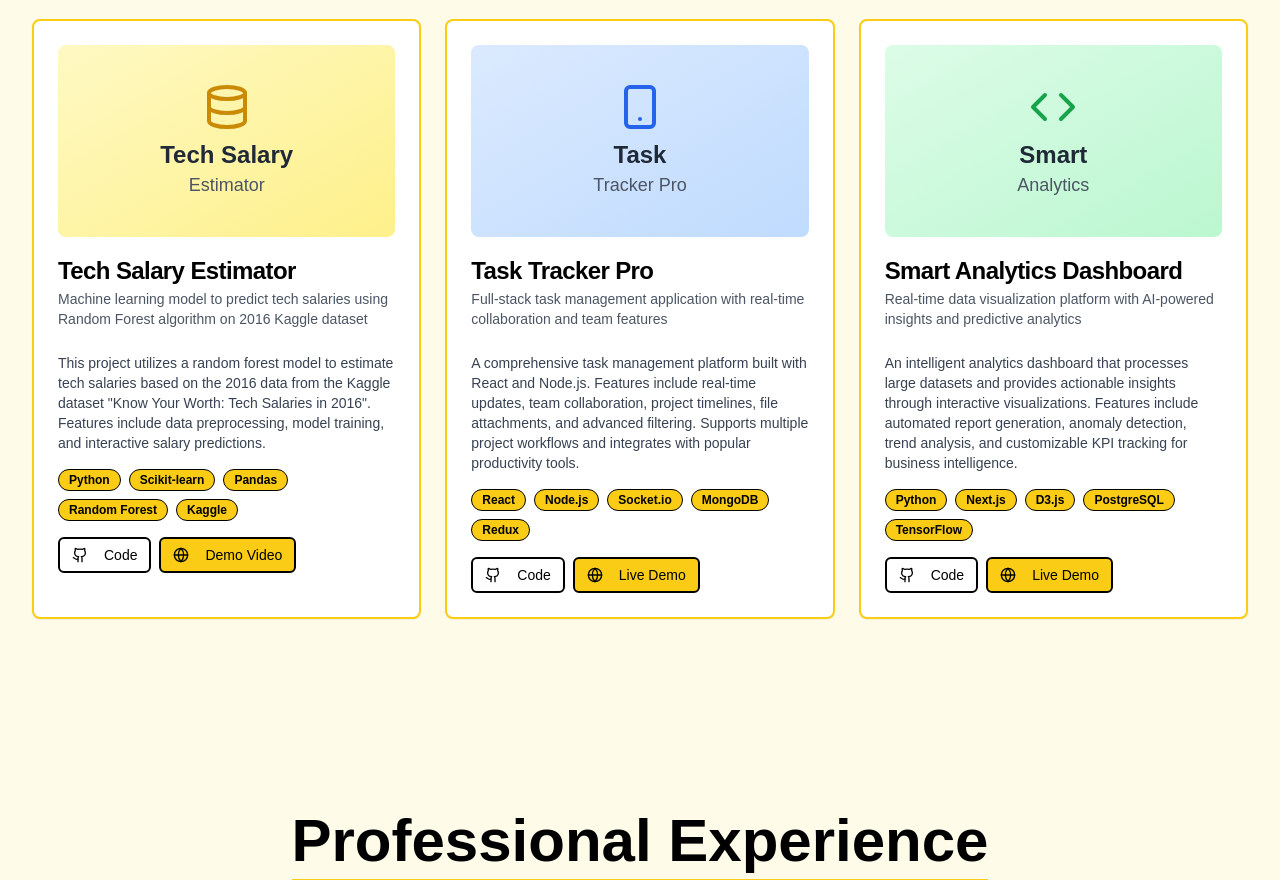
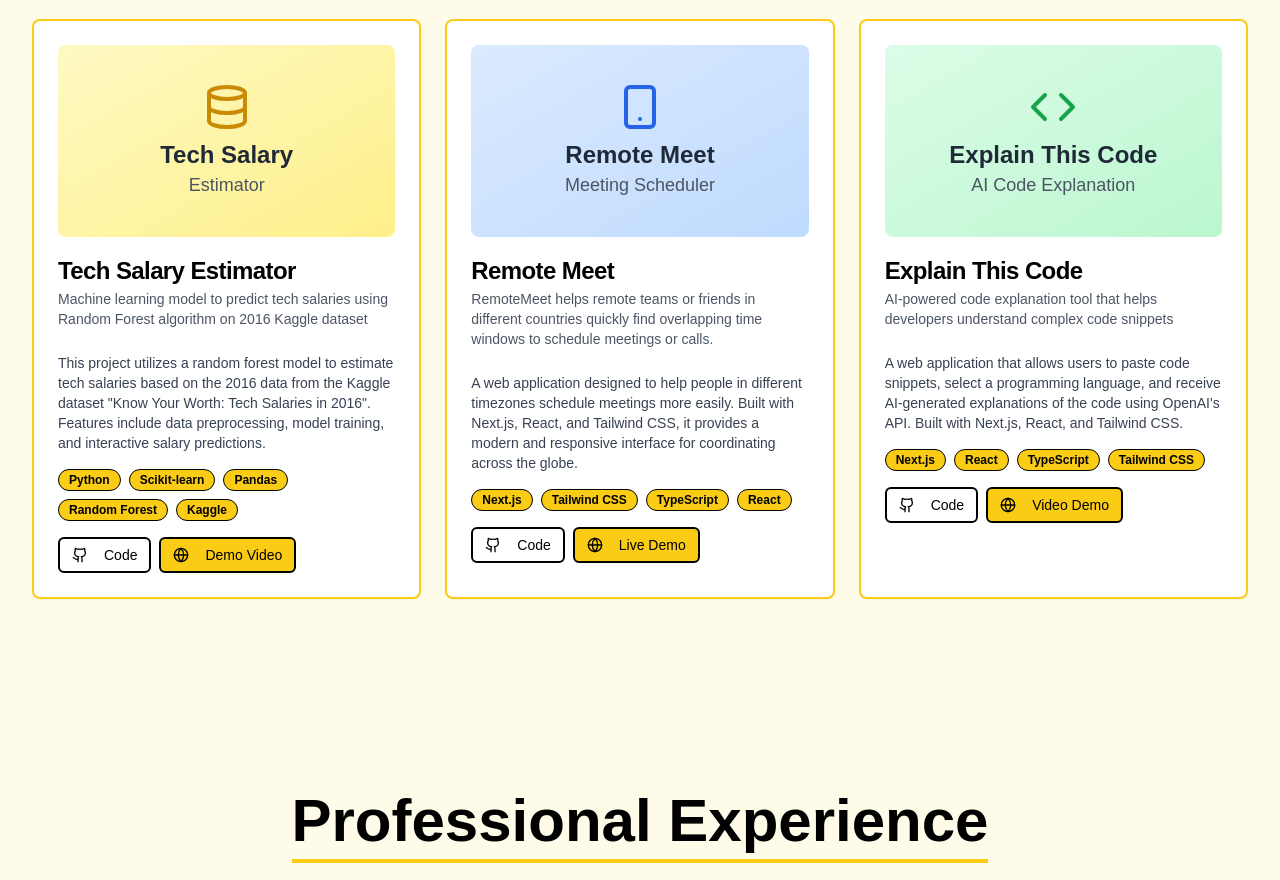
Before and after one commit to ifferrie/ifferrie.github.io, a Next.js app: page / in a window 1280 px wide. Shown: the part 1780-2660 px from the top of the page. Built offline with nearby package versions, Linux system fonts and the light colour scheme.

Commit message:
update portfolio

```diff
--- a/app/page.tsx
+++ b/app/page.tsx
@@ -242,27 +242,24 @@ export default function Portfolio() {
                 <div className="h-48 bg-gradient-to-br from-blue-100 to-blue-200 rounded-lg flex items-center justify-center mb-4">
                   <div className="text-center">
                     <Smartphone className="h-12 w-12 text-blue-600 mx-auto mb-2" />
-                    <div className="text-2xl font-bold text-gray-800">Task</div>
-                    <div className="text-lg text-gray-600">Tracker Pro</div>
+                    <div className="text-2xl font-bold text-gray-800">Remote Meet</div>
+                    <div className="text-lg text-gray-600">Meeting Scheduler</div>
                   </div>
                 </div>
-                <CardTitle className="text-black">Task Tracker Pro</CardTitle>
+                <CardTitle className="text-black">Remote Meet</CardTitle>
                 <CardDescription className="text-gray-600">
-                  Full-stack task management application with real-time collaboration and team features
+                  RemoteMeet helps remote teams or friends in different countries quickly find overlapping time windows to schedule meetings or calls.
                 </CardDescription>
               </CardHeader>
               <CardContent>
                 <p className="text-sm text-gray-700 mb-4">
-                  A comprehensive task management platform built with React and Node.js. Features include real-time
-                  updates, team collaboration, project timelines, file attachments, and advanced filtering. Supports
-                  multiple project workflows and integrates with popular productivity tools.
+                  A web application designed to help people in different timezones schedule meetings more easily. Built with Next.js, React, and Tailwind CSS, it provides a modern and responsive interface for coordinating across the globe.
                 </p>
                 <div className="flex flex-wrap gap-2 mb-4">
+                  <Badge className="bg-yellow-400 text-black border border-black">Next.js</Badge>
+                  <Badge className="bg-yellow-400 text-black border border-black">Tailwind CSS</Badge>
+                  <Badge className="bg-yellow-400 text-black border border-black">TypeScript</Badge>
                   <Badge className="bg-yellow-400 text-black border border-black">React</Badge>
-                  <Badge className="bg-yellow-400 text-black border border-black">Node.js</Badge>
-                  <Badge className="bg-yellow-400 text-black border border-black">Socket.io</Badge>
-                  <Badge className="bg-yellow-400 text-black border border-black">MongoDB</Badge>
-                  <Badge className="bg-yellow-400 text-black border border-black">Redux</Badge>
                 </div>
                 <div className="flex gap-2">
                   <Button
@@ -271,7 +268,7 @@ export default function Portfolio() {
                     className="border-2 border-black text-black hover:bg-yellow-50"
                     asChild
                   >
-                    <Link href="https://github.com/ifferrie" target="_blank">
+                    <Link href="https://github.com/ifferrie/remote-meet" target="_blank">
                       <Github className="h-4 w-4 mr-2" />
                       Code
                     </Link>
@@ -281,7 +278,7 @@ export default function Portfolio() {
                     className="bg-yellow-400 hover:bg-yellow-500 text-black border-2 border-black"
                     asChild
                   >
-                    <Link href="#" target="_blank">
+                    <Link href="https://ifferrie.github.io/remote-meet/" target="_blank">
                       <Globe className="h-4 w-4 mr-2" />
                       Live Demo
                     </Link>
@@ -295,27 +292,24 @@ export default function Portfolio() {
                 <div className="h-48 bg-gradient-to-br from-green-100 to-green-200 rounded-lg flex items-center justify-center mb-4">
                   <div className="text-center">
                     <Code className="h-12 w-12 text-green-600 mx-auto mb-2" />
-                    <div className="text-2xl font-bold text-gray-800">Smart</div>
-                    <div className="text-lg text-gray-600">Analytics</div>
+                    <div className="text-2xl font-bold text-gray-800">Explain This Code</div>
+                    <div className="text-lg text-gray-600">AI Code Explanation</div>
                   </div>
                 </div>
-                <CardTitle className="text-black">Smart Analytics Dashboard</CardTitle>
+                <CardTitle className="text-black">Explain This Code</CardTitle>
                 <CardDescription className="text-gray-600">
-                  Real-time data visualization platform with AI-powered insights and predictive analytics
+                  AI-powered code explanation tool that helps developers understand complex code snippets
                 </CardDescription>
               </CardHeader>
               <CardContent>
                 <p className="text-sm text-gray-700 mb-4">
-                  An intelligent analytics dashboard that processes large datasets and provides actionable insights
-                  through interactive visualizations. Features include automated report generation, anomaly detection,
-                  trend analysis, and customizable KPI tracking for business intelligence.
+                  A web application that allows users to paste code snippets, select a programming language, and receive AI-generated explanations of the code using OpenAI's API. Built with Next.js, React, and Tailwind CSS.
                 </p>
                 <div className="flex flex-wrap gap-2 mb-4">
-                  <Badge className="bg-yellow-400 text-black border border-black">Python</Badge>
                   <Badge className="bg-yellow-400 text-black border border-black">Next.js</Badge>
-                  <Badge className="bg-yellow-400 text-black border border-black">D3.js</Badge>
-                  <Badge className="bg-yellow-400 text-black border border-black">PostgreSQL</Badge>
-                  <Badge className="bg-yellow-400 text-black border border-black">TensorFlow</Badge>
+                  <Badge className="bg-yellow-400 text-black border border-black">React</Badge>
+                  <Badge className="bg-yellow-400 text-black border border-black">TypeScript</Badge>
+                  <Badge className="bg-yellow-400 text-black border border-black">Tailwind CSS</Badge>
                 </div>
                 <div className="flex gap-2">
                   <Button
@@ -324,7 +318,7 @@ export default function Portfolio() {
                     className="border-2 border-black text-black hover:bg-yellow-50"
                     asChild
                   >
-                    <Link href="https://github.com/ifferrie" target="_blank">
+                    <Link href="https://github.com/ifferrie/explain-this-code" target="_blank">
                       <Github className="h-4 w-4 mr-2" />
                       Code
                     </Link>
@@ -334,9 +328,9 @@ export default function Portfolio() {
                     className="bg-yellow-400 hover:bg-yellow-500 text-black border-2 border-black"
                     asChild
                   >
-                    <Link href="#" target="_blank">
+                    <Link href="/explain-this-code.mp4" target="_blank">
                       <Globe className="h-4 w-4 mr-2" />
-                      Live Demo
+                      Video Demo
                     </Link>
                   </Button>
                 </div>
```
Also changed, not shown: 1 other file (tests, documents, lock files or other folders).
